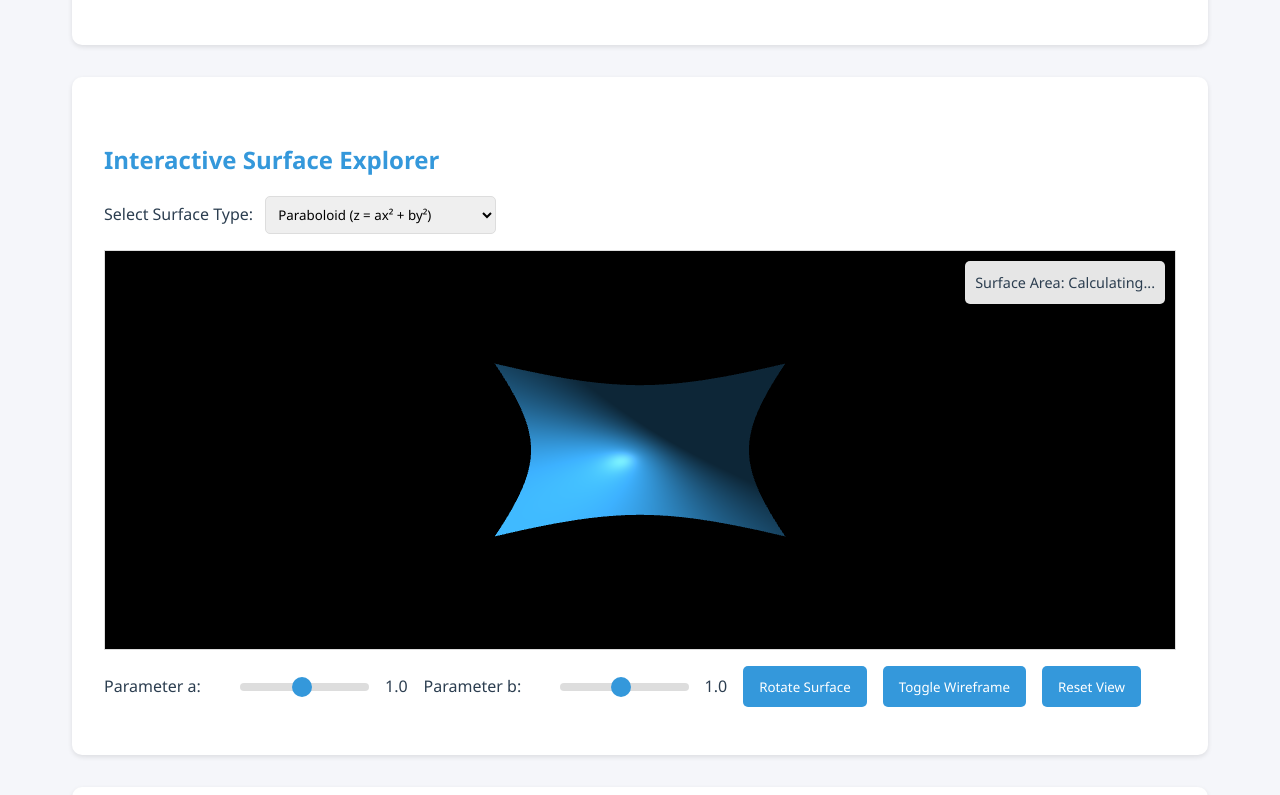
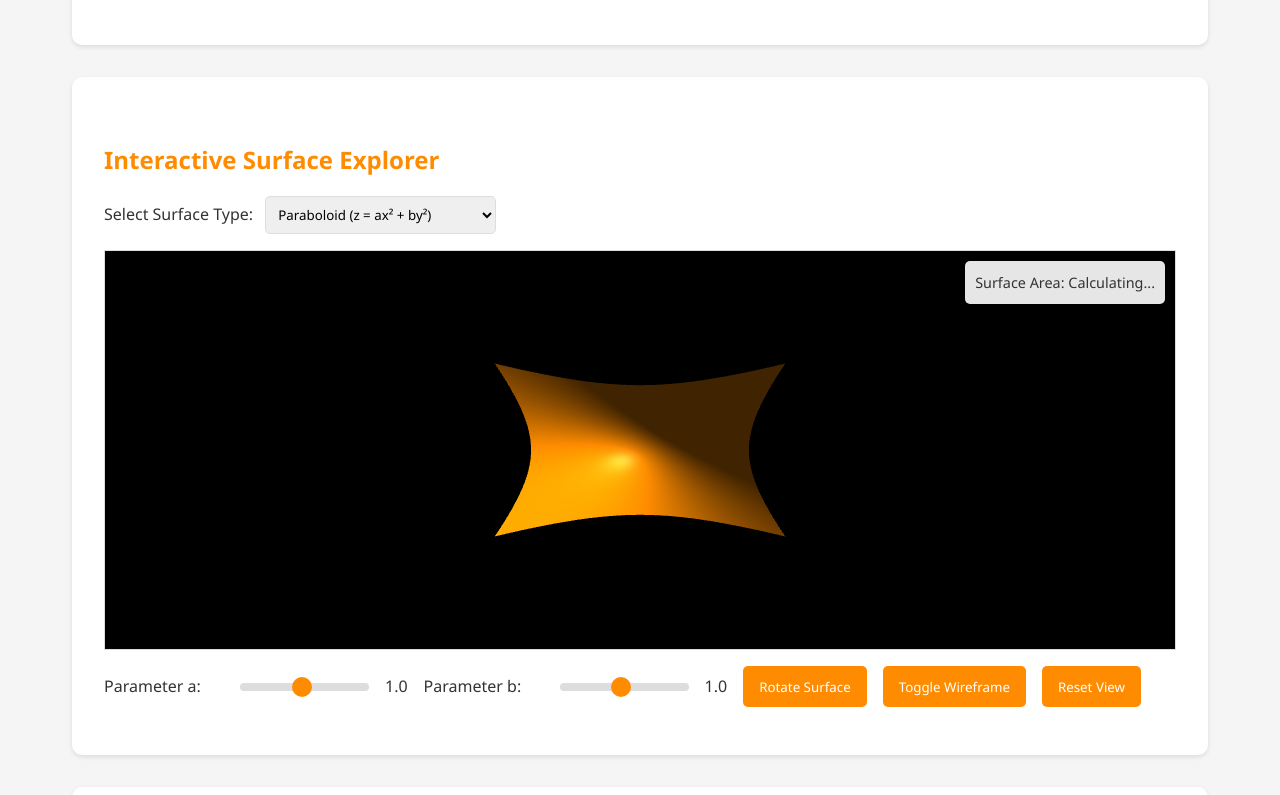
Before and after one commit to seanozalpasan/cursorTesting, a plain HTML site: page index.html in a window 1280 px wide. Shown: the part 505-1300 px from the top of the page. Drawn offline with nearby package versions, Linux system fonts and the light colour scheme; animation ran at ten frames a second.

Commit message:
Update color scheme in index.html for improved aesthetics

```diff
--- a/index.html
+++ b/index.html
@@ -6,10 +6,10 @@
     <title>Surface Area Integrals - Interactive Guide</title>
     <style>
         :root {
-            --primary-color: #2c3e50;
-            --secondary-color: #3498db;
-            --background-color: #f5f6fa;
-            --text-color: #2c3e50;
+            --primary-color: #4a4a4a;
+            --secondary-color: #ff8c00;
+            --background-color: #f5f5f5;
+            --text-color: #333333;
         }
 
         * {
@@ -139,7 +139,7 @@
         }
 
         button:hover {
-            background: #2980b9;
+            background: #e67e00;
         }
 
         .note {
@@ -379,7 +379,7 @@
             }, 50, 50);
 
             const material = new THREE.MeshPhongMaterial({
-                color: 0x3498db,
+                color: 0xff8c00,
                 wireframe: isWireframe
             });
 
```
